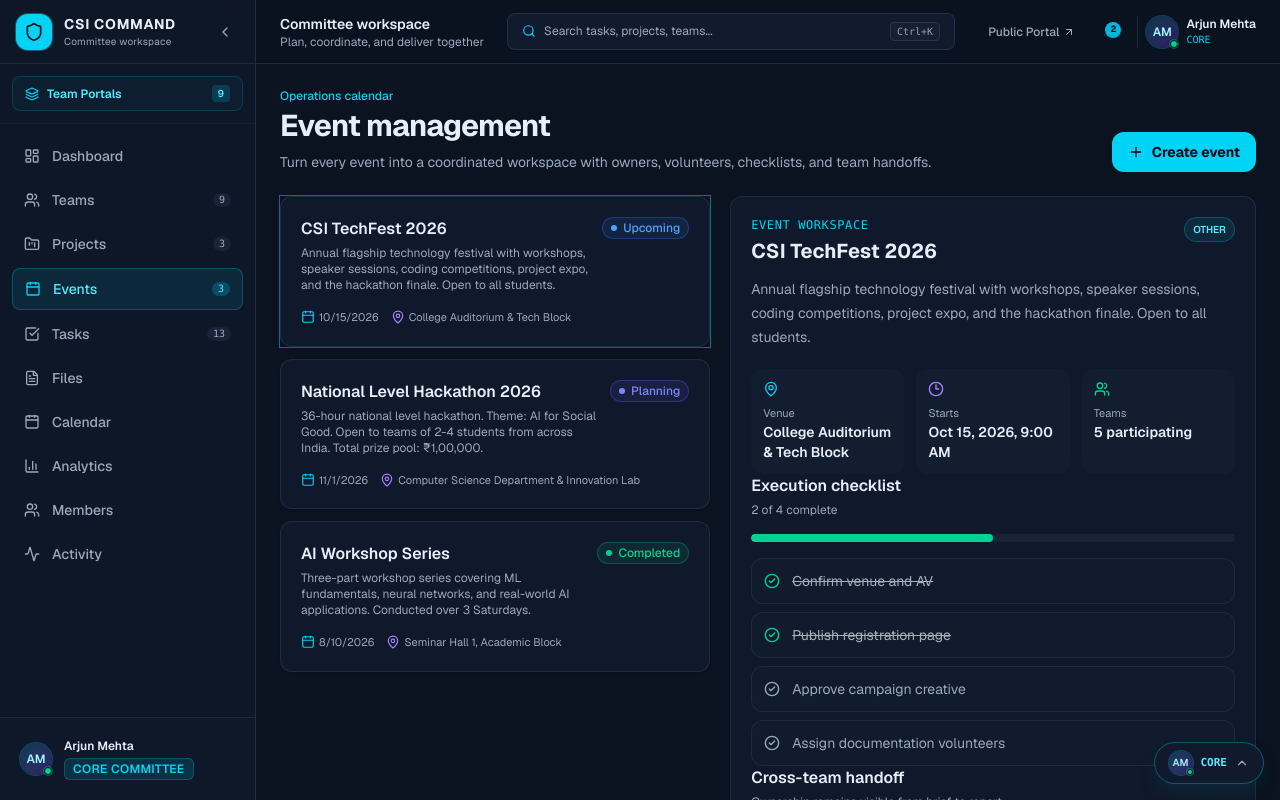
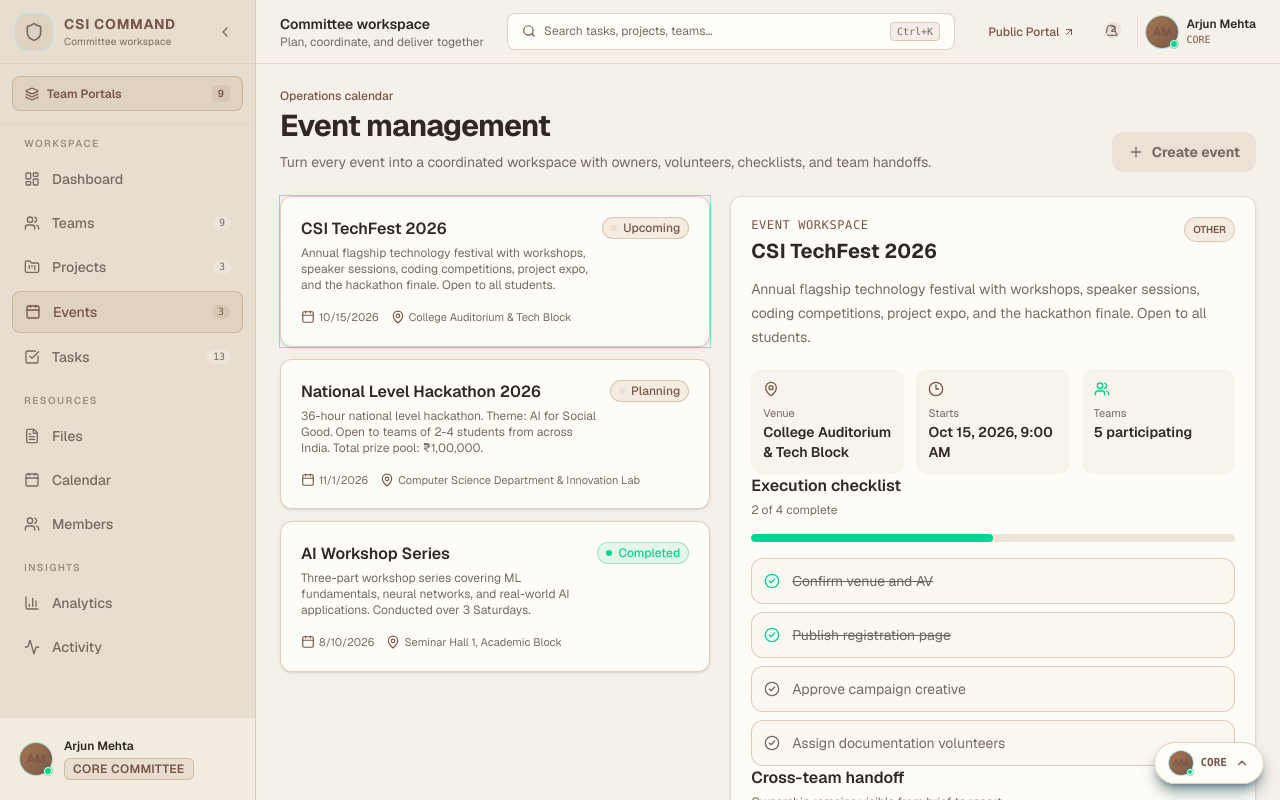
Before and after one commit to Cosmozic27/csi-command-center, a Next.js app: page /app/events in a window 1280 px wide. Built offline with nearby package versions, Linux system fonts and the light colour scheme.

Commit message:
refactor: apply warm premium dashboard theme

```diff
--- a/src/app/globals.css
+++ b/src/app/globals.css
@@ -1,25 +1,25 @@
 @import "tailwindcss";
 
 :root {
-  --background: #0b1220;
-  --foreground: #e8eef7;
-  --card: #111b2d;
-  --card-foreground: #f8fafc;
-  --popover: #0b1324;
-  --popover-foreground: #f8fafc;
-  --primary: #00e5ff;
-  --primary-foreground: #041017;
-  --secondary: #6366f1;
-  --secondary-foreground: #ffffff;
-  --muted: #182337;
-  --muted-foreground: #9aa9bd;
-  --accent: #1d2a40;
-  --accent-foreground: #55c7e8;
-  --destructive: #ef4444;
-  --destructive-foreground: #ffffff;
-  --border: #26364d;
-  --input: #26364d;
-  --ring: #28b8df;
+  --background: #f5f0e8;
+  --foreground: #302824;
+  --card: #fffdf8;
+  --card-foreground: #302824;
+  --popover: #fffdf8;
+  --popover-foreground: #302824;
+  --primary: #795548;
+  --primary-foreground: #fffdf8;
+  --secondary: #8d6e63;
+  --secondary-foreground: #fffdf8;
+  --muted: #eee5da;
+  --muted-foreground: #756b63;
+  --accent: #e8ded0;
+  --accent-foreground: #4e342e;
+  --destructive: #a85d55;
+  --destructive-foreground: #fffdf8;
+  --border: #d8cabb;
+  --input: #d8cabb;
+  --ring: #a67c52;
   --radius: 0.75rem;
 
   --chart-1: #00e5ff;
@@ -57,6 +57,22 @@ body {
   font-family: var(--font-geist-sans), -apple-system, BlinkMacSystemFont, "Segoe UI", Roboto, sans-serif;
   min-height: 100vh;
   overflow-x: hidden;
+  position: relative;
+}
+
+body::before {
+  content: '';
+  position: fixed;
+  inset: 0;
+  z-index: -1;
+  pointer-events: none;
+  background: radial-gradient(circle at 15% 10%, rgba(166, 124, 82, 0.10), transparent 34%), radial-gradient(circle at 90% 80%, rgba(141, 110, 99, 0.08), transparent 38%);
+  animation: warm-drift 24s ease-in-out infinite alternate;
+}
+
+@keyframes warm-drift {
+  from { transform: translate3d(-1%, -1%, 0) scale(1); }
+  to { transform: translate3d(1%, 1%, 0) scale(1.03); }
 }
 
 /* Custom Cyber Scrollbar */
@@ -65,14 +81,14 @@ body {
   height: 6px;
 }
 ::-webkit-scrollbar-track {
-  background: #060b13;
+  background: #f5f0e8;
 }
 ::-webkit-scrollbar-thumb {
-  background: #1e293b;
+  background: #cbbbaa;
   border-radius: 3px;
 }
 ::-webkit-scrollbar-thumb:hover {
-  background: #334155;
+  background: #a67c52;
 }
 
 /* Shared surfaces */
@@ -114,8 +130,19 @@ body {
 }
 
 .cyber-radial {
-  background: radial-gradient(circle at 50% 0%, rgba(0, 229, 255, 0.08) 0%, transparent 60%);
+  background: radial-gradient(circle at 50% 0%, rgba(166, 124, 82, 0.08) 0%, transparent 60%);
 }
+
+/* Warm design-system compatibility for legacy utility classes. */
+[class*="text-cyan-"], [class*="text-blue-"], [class*="text-indigo-"], [class*="text-violet-"] { color: #795548 !important; }
+[class*="bg-cyan-"], [class*="bg-blue-"], [class*="bg-indigo-"], [class*="bg-violet-"] { background-color: rgba(166, 124, 82, 0.12) !important; }
+[class*="border-cyan-"], [class*="border-blue-"], [class*="border-indigo-"], [class*="border-violet-"] { border-color: rgba(166, 124, 82, 0.35) !important; }
+[class*="from-cyan-"], [class*="from-blue-"], [class*="from-indigo-"], [class*="from-violet-"] { --tw-gradient-from: #a67c52 !important; }
+[class*="to-cyan-"], [class*="to-blue-"], [class*="to-indigo-"], [class*="to-violet-"] { --tw-gradient-to: #795548 !important; }
+[class*="bg-slate-"] { background-color: #fffdf8 !important; }
+[class*="text-slate-"] { color: #756b63 !important; }
+[class*="border-slate-"] { border-color: #d8cabb !important; }
+[class*="text-white"] { color: #302824 !important; }
 
 .badge-pulse {
   animation: pulse-subtle 2s infinite ease-in-out;
--- a/src/components/shell/Sidebar.tsx
+++ b/src/components/shell/Sidebar.tsx
@@ -27,19 +27,20 @@ interface NavItem {
   href: string;
   icon: React.ComponentType<{ className?: string }>;
   badge?: string;
+  section: 'Workspace' | 'Resources' | 'Insights';
 }
 
 const navItems: NavItem[] = [
-  { name: 'Dashboard', href: '/app/dashboard', icon: LayoutDashboard },
-  { name: 'Teams', href: '/app/teams', icon: Users, badge: '9' },
-  { name: 'Projects', href: '/app/projects', icon: FolderKanban, badge: '3' },
-  { name: 'Events', href: '/app/events', icon: Calendar, badge: '3' },
-  { name: 'Tasks', href: '/app/tasks', icon: CheckSquare, badge: '13' },
-  { name: 'Files', href: '/app/files', icon: FileText },
-  { name: 'Calendar', href: '/app/calendar', icon: Calendar },
-  { name: 'Analytics', href: '/app/analytics', icon: BarChart3 },
-  { name: 'Members', href: '/app/members', icon: Users },
-  { name: 'Activity', href: '/app/activity', icon: Activity },
+  { name: 'Dashboard', href: '/app/dashboard', icon: LayoutDashboard, section: 'Workspace' },
+  { name: 'Teams', href: '/app/teams', icon: Users, badge: '9', section: 'Workspace' },
+  { name: 'Projects', href: '/app/projects', icon: FolderKanban, badge: '3', section: 'Workspace' },
+  { name: 'Events', href: '/app/events', icon: Calendar, badge: '3', section: 'Workspace' },
+  { name: 'Tasks', href: '/app/tasks', icon: CheckSquare, badge: '13', section: 'Workspace' },
+  { name: 'Files', href: '/app/files', icon: FileText, section: 'Resources' },
+  { name: 'Calendar', href: '/app/calendar', icon: Calendar, section: 'Resources' },
+  { name: 'Members', href: '/app/members', icon: Users, section: 'Resources' },
+  { name: 'Analytics', href: '/app/analytics', icon: BarChart3, section: 'Insights' },
+  { name: 'Activity', href: '/app/activity', icon: Activity, section: 'Insights' },
 ];
 
 export function Sidebar() {
@@ -50,7 +51,7 @@ export function Sidebar() {
 
   return (
     <aside
-      className={`hidden md:flex flex-col border-r border-border/80 bg-card/60 backdrop-blur-xl transition-all duration-300 z-30 ${
+      className={`hidden md:flex flex-col border-r border-[#d8cabb] bg-[#e8ded0] transition-all duration-300 z-30 ${
         collapsed ? 'w-20' : 'w-64'
       }`}
     >
@@ -118,14 +119,15 @@ export function Sidebar() {
 
       {/* Main Navigation Links */}
       <nav className="flex-1 space-y-1 p-3 overflow-y-auto">
-        {navItems.map((item) => {
+        {navItems.map((item, index) => {
           const isActive =
             pathname === item.href || (item.href !== '/app/dashboard' && pathname.startsWith(item.href));
           const Icon = item.icon;
 
           return (
+            <React.Fragment key={item.href}>
+            {!collapsed && (index === 0 || navItems[index - 1].section !== item.section) && <p className="mb-2 mt-4 px-3 text-[10px] font-semibold uppercase tracking-[0.14em] text-[#9a8f86] first:mt-0">{item.section}</p>}
             <Link
-              key={item.href}
               href={item.href}
               className={`group flex items-center gap-3 rounded-lg px-3 py-2.5 text-sm font-medium transition-all duration-150 ${
                 isActive
@@ -156,6 +158,7 @@ export function Sidebar() {
                 </div>
               )}
             </Link>
+            </React.Fragment>
           );
         })}
       </nav>
```
